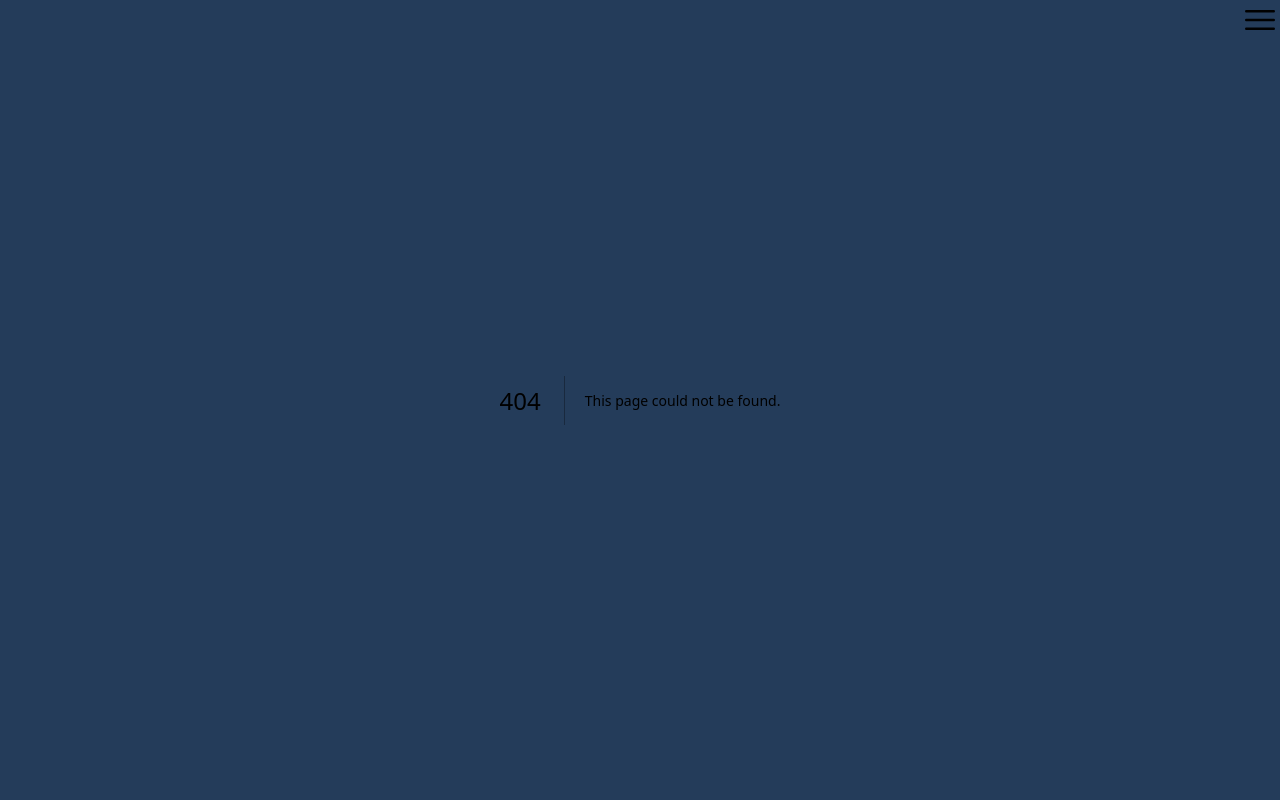
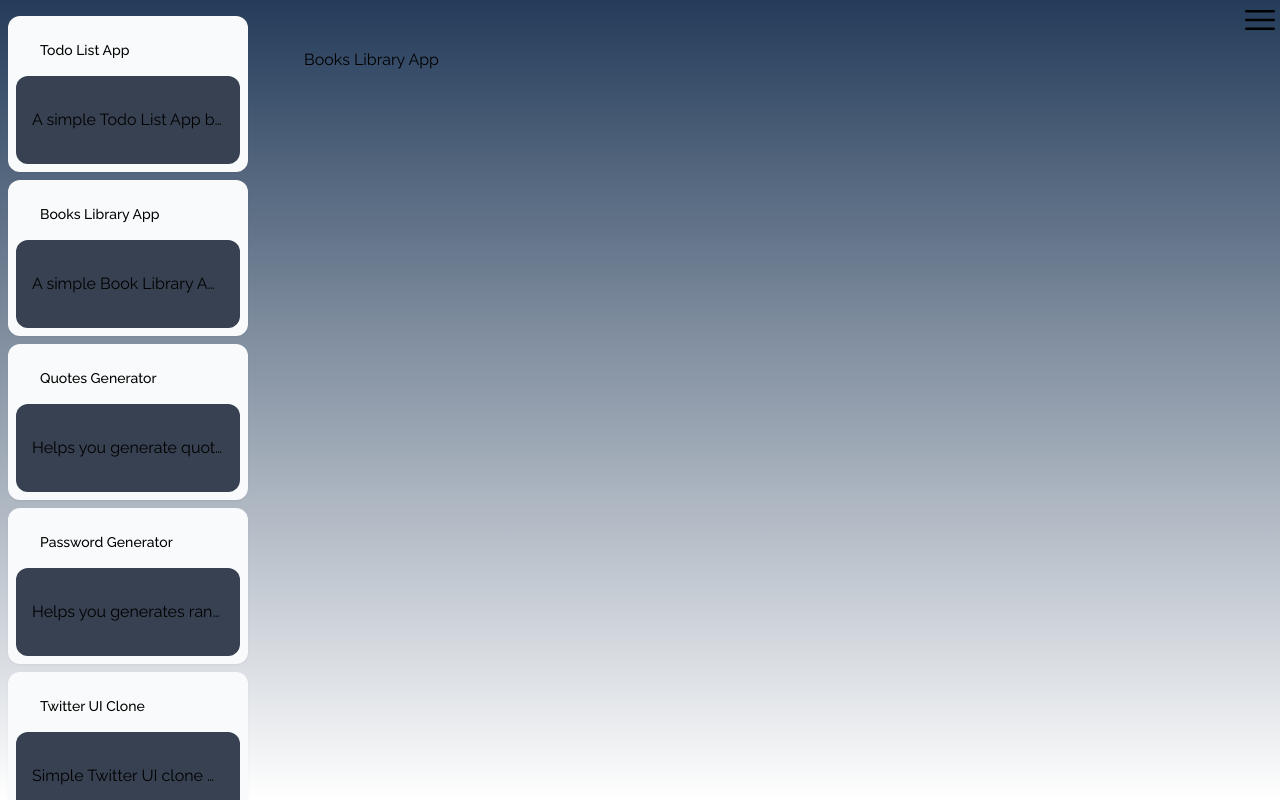
Before and after one commit to Sdillon215/v2_sean_codez_nxt, a Next.js app: page /projects/books-library-app in a window 1280 px wide. Before the commit this address had no page. Built offline with nearby package versions, Linux system fonts and the light colour scheme.

Commit message:
feat(proj_page): proj page navigation, general layout, filler data, and proj cards etc - rough go needs much refactoring but we gettin there!

```diff
--- /dev/null
+++ b/app/lib/data.ts
@@ -0,0 +1,7 @@
+import { projectData } from './project_data';
+
+export async function fetchProjectById(id: string) {
+
+    const project = projectData.find(project => project.id === id);
+    return project;
+}
--- /dev/null
+++ b/app/lib/definitions.ts
@@ -0,0 +1,6 @@
+export type Project = {
+    id: string;
+    title: string;
+    description: string;
+    gitHubLink: string;
+};
--- /dev/null
+++ b/app/lib/project_data.js
@@ -0,0 +1,41 @@
+const projectData = [
+    {
+      id: 'todo-list-app',
+      title: 'Todo List App',
+      description:
+        'A simple Todo List App built with JavaScript. All datas are stored in localstorage. It helps users check list out their plans and tick as they do them.',
+      gitHubLink: 'https://github.com/',
+    },
+    {
+      id: 'books-library-app',
+      title: 'Books Library App',
+      description:
+        'A simple Book Library App built with JavaScript. It helps readers have a good list of books they are either currently reading or have finished reading.',
+      gitHubLink: 'https://github.com/',
+    },
+    {
+      id: 'quotes-generator',
+      title: 'Quotes Generator',
+      description:
+        'Helps you generate quotes from about 1600 quotes written by different authors . Quotes are automatically copied to your clipboards.',
+      gitHubLink: 'https://github.com/',
+    },
+    {
+      id: 'password-generator',
+      title: 'Password Generator',
+      description:
+        'Helps you generates random passwords, you can select what you want your password to entail and also you can copy generated password to clipboard.',
+      gitHubLink: 'https://github.com/',
+    },
+    {
+      id: 'twitter-ui-clone',
+      title: 'Twitter UI Clone',
+      description:
+        'Simple Twitter UI clone built with TailwindCSS and Vue Js. This covers only the homepage of Twitter UI. This is cool to get started with TailwindCSS as it helps understand basic concepts.',
+      gitHubLink: 'https://github.com/',
+    },
+  ];
+
+  module.exports = {
+    projectData,
+  };
--- /dev/null
+++ b/app/projects/[id]/page.tsx
@@ -0,0 +1,31 @@
+// import Breadcrumbs from '@/app/ui/invoices/breadcrumbs';
+import { fetchProjectById } from '@/app/lib/data';
+import { Project } from '@/app/lib/definitions';
+// import { notFound } from 'next/navigation';
+// import { Metadata } from 'next';
+
+// export const metadata: Metadata = {
+//     title: 'Edit Invoice',
+// };
+
+export default async function Page({ params }: { params: { id: string } }) {
+    const id = params.id;
+    const project = await Promise.all([
+        fetchProjectById(id),
+    ]);
+
+    const proj = project[0];
+
+    console.log('=============proj=============');
+    console.log(project);
+
+    // if (!invoice) {
+    //     notFound();
+    // }
+
+    return (
+        <main>
+            <p>{proj!.title}</p>
+        </main>
+    );
+}
--- a/app/projects/layout.tsx
+++ b/app/projects/layout.tsx
@@ -1,10 +1,10 @@
-import SideNav from '@/app/ui/projects/sidenav';
+import ProjectNav from '@/app/ui/projects/projectNav';
 
 export default function Layout({ children }: { children: React.ReactNode }) {
   return (
-    <div className="flex h-screen flex-col md:flex-row md:overflow-hidden">
-      <div className="w-full flex-none md:w-64">
-        <SideNav />
+    <div className="flex h-screen flex-col md:flex-row">
+      <div className="w-full flex-none md:w-64 overflow-auto">
+        <ProjectNav />
       </div>
       <div className="flex-grow p-6 md:overflow-y-auto md:p-12">{children}</div>
     </div>
--- a/app/projects/page.tsx
+++ b/app/projects/page.tsx
@@ -1,3 +1,4 @@
 export default function Page() {
-    return <p>projects Page</p>;
+
+    return <p>project page home</p>;
   }
--- /dev/null
+++ b/app/ui/projects/proj_page.tsx
@@ -0,0 +1,27 @@
+import { projectData } from '@/app/lib/project_data';
+import { Project } from '@/app/lib/definitions';
+import Link from 'next/link';
+
+
+export default async function ProjectPage({
+  project
+}: {
+  project: Project;
+}) {
+
+  return (
+    <Link href={`/projects/${project.id}`}>
+      <div className="rounded-xl bg-gray-50 p-2 shadow-sm">
+        <div className="flex p-4">
+          {/* {Icon ? <Icon className="h-5 w-5 text-gray-700" /> : null} */}
+          <h3 className="ml-2 text-sm font-medium">{project.title}</h3>
+        </div>
+        <p
+          className="truncate rounded-xl bg-gray-700 px-4 py-8 text-center text-2x"
+        >
+          {project.description}
+        </p>
+      </div>
+    </Link>
+  );
+}
--- /dev/null
+++ b/app/ui/projects/projectNav.tsx
@@ -0,0 +1,12 @@
+import Link from 'next/link';
+import ProjectCards from '@/app/ui/projects/project_cards';
+
+export default function ProjectNav() {
+  return (
+    <div className="flex h-full flex-col px-3 py-4 md:px-2">
+      <div className="flex grow flex-row justify-between space-x-2 md:flex-col md:space-x-0 md:space-y-2">
+        <ProjectCards />
+      </div>
+    </div>
+  );
+}
--- /dev/null
+++ b/app/ui/projects/project_cards.tsx
@@ -0,0 +1,36 @@
+import { projectData } from '@/app/lib/project_data';
+import { Project } from '@/app/lib/definitions';
+import Link from 'next/link';
+
+
+export default async function ProjectCards() {
+  return (
+    <>
+      {projectData.map(((project) =>
+        <Card project={project} />))}
+    </>
+  );
+}
+
+export function Card({
+  project
+}: {
+  project: Project;
+}) {
+
+  return (
+    <Link href={`/projects/${project.id}`}>
+      <div className="rounded-xl bg-gray-50 p-2 shadow-sm">
+        <div className="flex p-4">
+          {/* {Icon ? <Icon className="h-5 w-5 text-gray-700" /> : null} */}
+          <h3 className="ml-2 text-sm font-medium">{project.title}</h3>
+        </div>
+        <p
+          className="truncate rounded-xl bg-gray-700 px-4 py-8 text-center text-2x"
+        >
+          {project.description}
+        </p>
+      </div>
+    </Link>
+  );
+}
--- a/app/ui/projects/sidenav.tsx
+++ /dev/null
@@ -1,25 +0,0 @@
-import Link from 'next/link';
-// import NavLinks from '@/app/ui/dashboard/nav-links';
-import { PowerIcon } from '@heroicons/react/24/outline';
-
-export default function SideNav() {
-  return (
-    <div className="flex h-full flex-col px-3 py-4 md:px-2">
-      <div className="flex grow flex-row justify-between space-x-2 md:flex-col md:space-x-0 md:space-y-2">
-        {/* <NavLinks /> */}
-        <div className="hidden h-auto w-full grow rounded-md bg-gray-50 md:block"></div>
-        <form
-          action={async () => {
-            'use server';
-            // await signOut();
-          }}
-        >
-          <button className="flex h-[48px] grow items-center justify-center gap-2 rounded-md bg-gray-50 p-3 text-sm font-medium hover:bg-sky-100 hover:text-blue-600 md:flex-none md:justify-start md:p-2 md:px-3">
-            <PowerIcon className="w-6" />
-            <div className="hidden md:block">Sign Out</div>
-          </button>
-        </form>
-      </div>
-    </div>
-  );
-}
--- /dev/null
+++ b/app/ui/skeletons.tsx
@@ -0,0 +1,18 @@
+const shimmer =
+  'before:absolute before:inset-0 before:-translate-x-full before:animate-[shimmer_2s_infinite] before:bg-gradient-to-r before:from-transparent before:via-white/60 before:to-transparent';
+
+export function ProjectSkeleton() {
+  return (
+    <div
+      className={`${shimmer} relative overflow-hidden rounded-xl bg-gray-100 p-2 shadow-sm`}
+    >
+      <div className="flex p-4">
+        <div className="h-5 w-5 rounded-md bg-gray-200" />
+        <div className="ml-2 h-6 w-16 rounded-md bg-gray-200 text-sm font-medium" />
+      </div>
+      <div className="flex items-center justify-center truncate rounded-xl bg-white px-4 py-8">
+        <div className="h-7 w-20 rounded-md bg-gray-200" />
+      </div>
+    </div>
+  );
+}
--- a/tsconfig.json
+++ b/tsconfig.json
@@ -22,6 +22,6 @@
       "@/*": ["./*"]
     }
   },
-  "include": ["next-env.d.ts", "**/*.ts", "**/*.tsx", ".next/types/**/*.ts"],
+  "include": ["next-env.d.ts", "**/*.ts", "**/*.tsx", ".next/types/**/*.ts", "app/lib/project_data.js", "app/projects/[id]/selected/page.tsx"],
   "exclude": ["node_modules"]
 }
```
